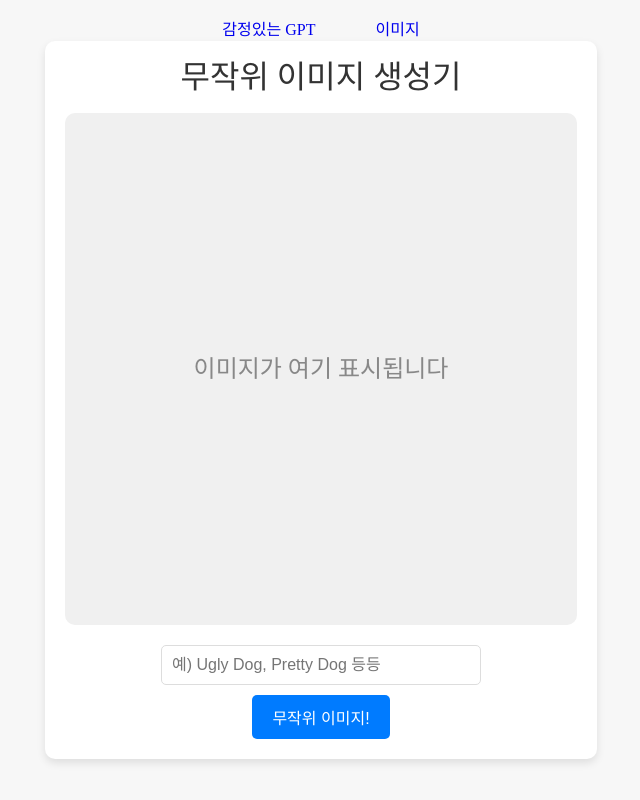
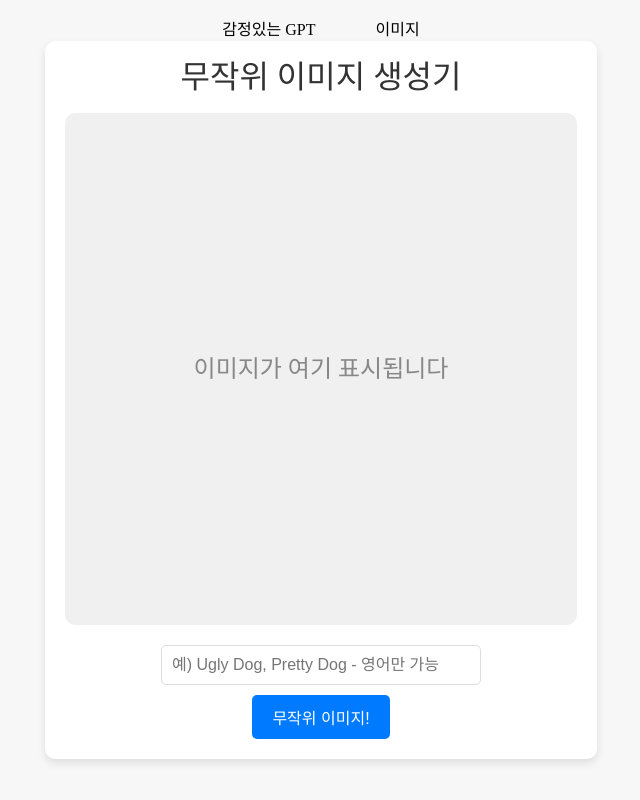
Before and after one commit to bp4sp4/cheapchatgpt, a React (Create React App) app: page /imagegpt/imagegpt in a window 1280 px wide. Shown: the whole page, without its empty margins (319-959 px from the left). Built offline with nearby package versions, Linux system fonts and the light colour scheme.

Commit message:
readme.md update

```diff
--- a/src/components/header/header.module.css
+++ b/src/components/header/header.module.css
@@ -22,3 +22,11 @@ a:hover {
 a:visited {
     color: black;
 }
+
+a:link {
+    color: black;
+}
+
+a:active {
+    color: black;
+}
--- a/src/components/imagegpt/imagegpt.js
+++ b/src/components/imagegpt/imagegpt.js
@@ -65,7 +65,7 @@ const ImageGpt = () => {
             className={styles.input}
             type="text"
             name="textInput"
-            placeholder="예) Ugly Dog, Pretty Dog 등등 "
+            placeholder="예) Ugly Dog, Pretty Dog - 영어만 가능"
           />
           <button className={styles.button} type="submit">
             무작위 이미지!
```
Also changed, not shown: 1 other file (tests, documents, lock files or other folders).
